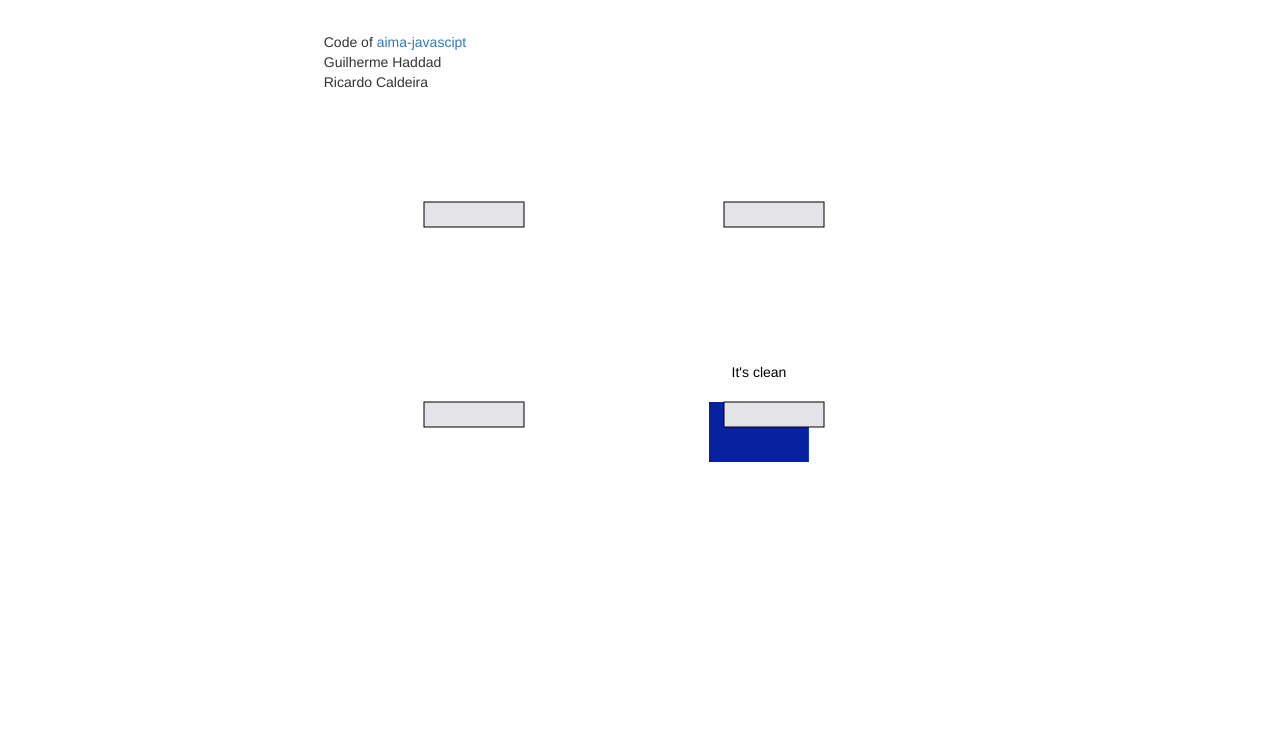
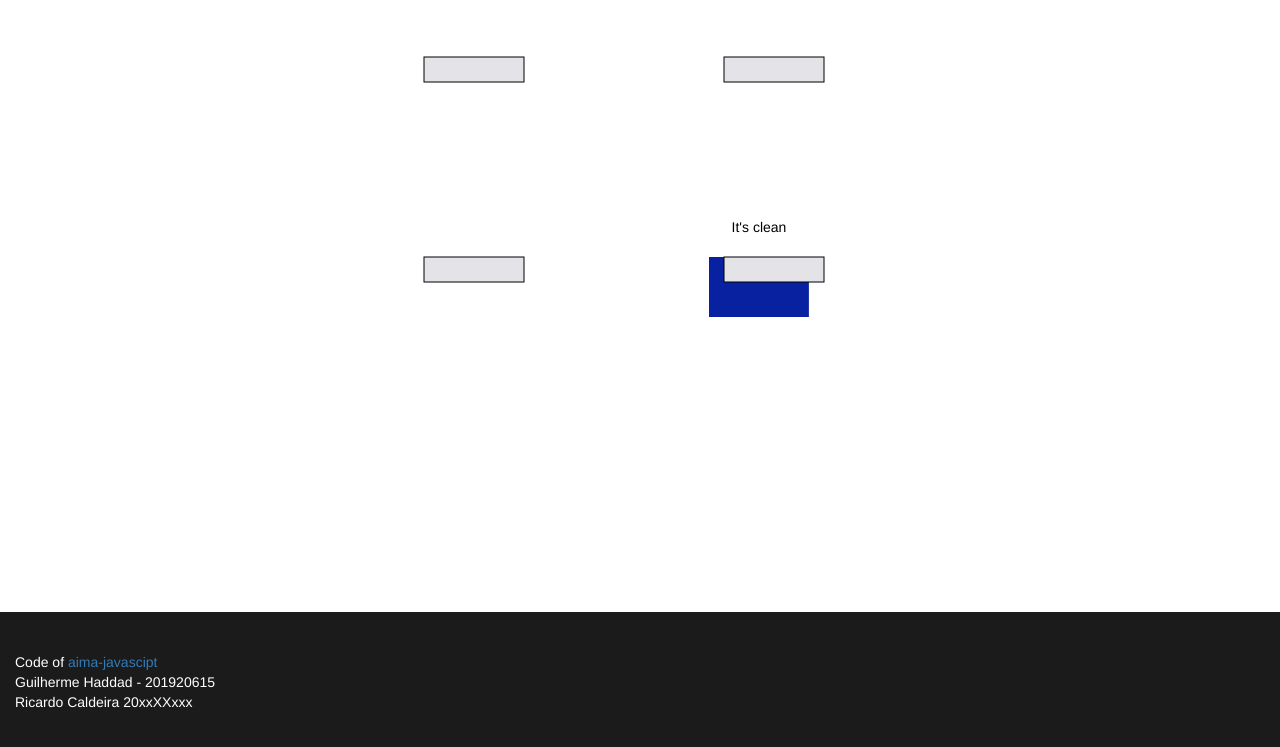
Before and after one commit to RicardoCaldeira/ia-aima-Intelligent-Agents, a plain HTML site: page index.html in a window 1280 px wide. Shown: the part 63-810 px from the top of the page. Drawn offline with nearby package versions, Linux system fonts and the light colour scheme.

Commit message:
Alteração no layout.

```diff
--- a/index.html
+++ b/index.html
@@ -10,15 +10,17 @@
         <div class="col-sm-6 col-md-offset-3" id="content">
             <h1>Random Vacuum Agent 4 places</h1>
             <div id="agent-controlled-diagram">
-                <p style="padding-bottom: 50px; padding-top: 25px;">
-                    Code of
-                    <a href="https://github.com/aimacode/aima-javascript/tree/master/2-Intelligent-Agents" target="_blank">aima-javascipt</a><br>Guilherme Haddad<br>Ricardo Caldeira
-                </p>
                 <svg width="600" height="600"></svg>
             </div>
         </div>
     </div>
 </body>
+<footer>
+    <p style="padding-bottom: 50px; padding-top: 25px;">
+        Code of
+        <a href="https://github.com/aimacode/aima-javascript/tree/master/2-Intelligent-Agents" target="_blank">aima-javascipt</a><br>Guilherme Haddad - 201920615<br>Ricardo Caldeira 20xxXXxxx
+    </p>
+</footer>
 <script src="https://code.jquery.com/jquery-1.12.4.min.js"></script>
 <script src="https://d3js.org/d3.v4.min.js"></script>
 <script type="text/javascript" src="cleaningRobot.js"></script>
--- a/style.css
+++ b/style.css
@@ -1,7 +1,7 @@
 @import url("https://maxcdn.bootstrapcdn.com/bootstrap/3.3.7/css/bootstrap.min.css");
 
 footer{
-    background-color: #555;
+    background-color: rgb(27, 27, 27);
     color: white;
     padding: 15px;
 }
```
